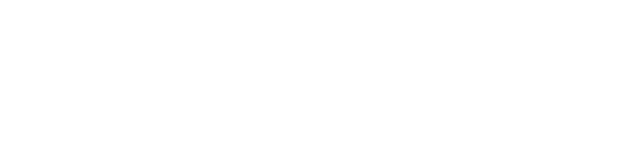
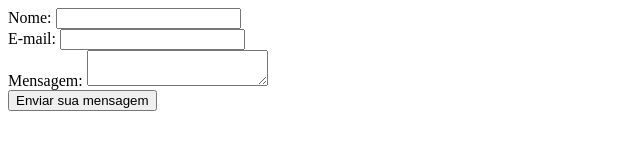
Before and after one commit to FRPimenta/atividade3, a plain HTML site: page index.html in a window 1280 px wide. Shown: the whole page, without its empty margins (0-640 px from the left). Drawn offline with Linux system fonts and the light colour scheme.

Commit message:
adicionei um formulário

```diff
--- a/index.html
+++ b/index.html
@@ -7,5 +7,23 @@
 </head>
 <body>
 
+    <form action="/pagina-processa-dados-do-form" method="post">
+        <div>
+            <label for="name">Nome:</label>
+            <input type="text" id="name" />
+        </div>
+        <div>
+            <label for="mail">E-mail:</label>
+            <input type="email" id="mail" />
+        </div>
+        <div>
+            <label for="msg">Mensagem:</label>
+            <textarea id="msg"></textarea>
+        </div>
+        <div class="button">
+            <button type="submit">Enviar sua mensagem</button>
+        </div>
+    </form>
+
 </body>
 </html>
```
